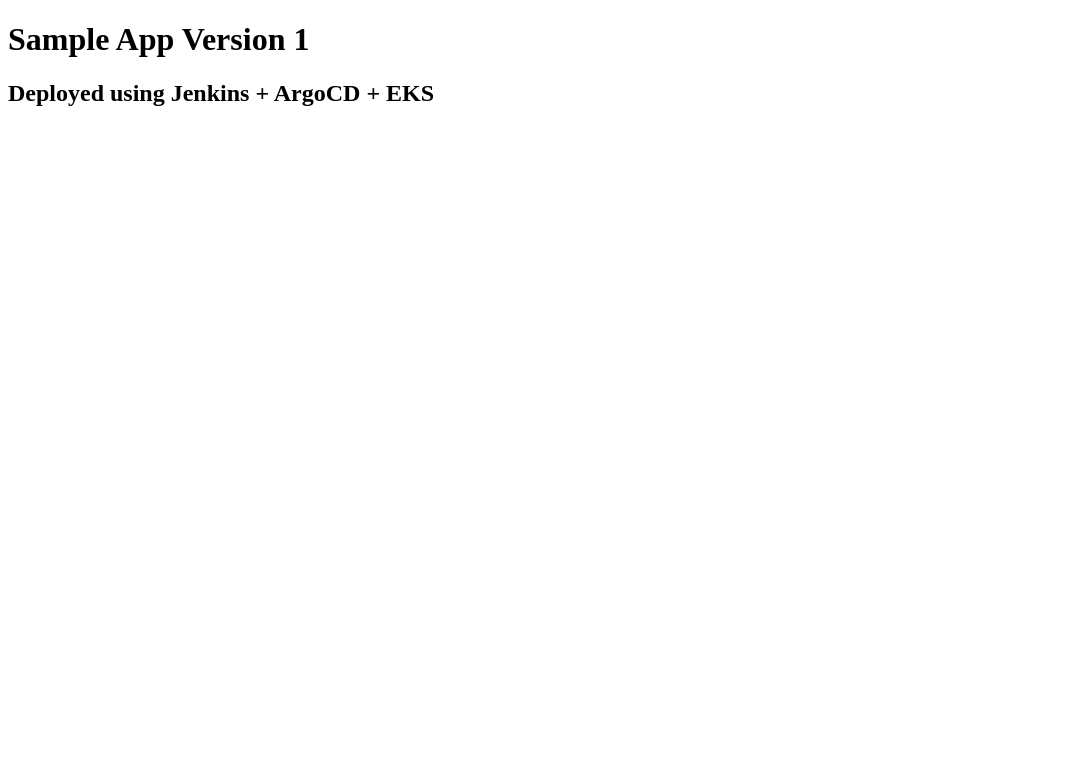
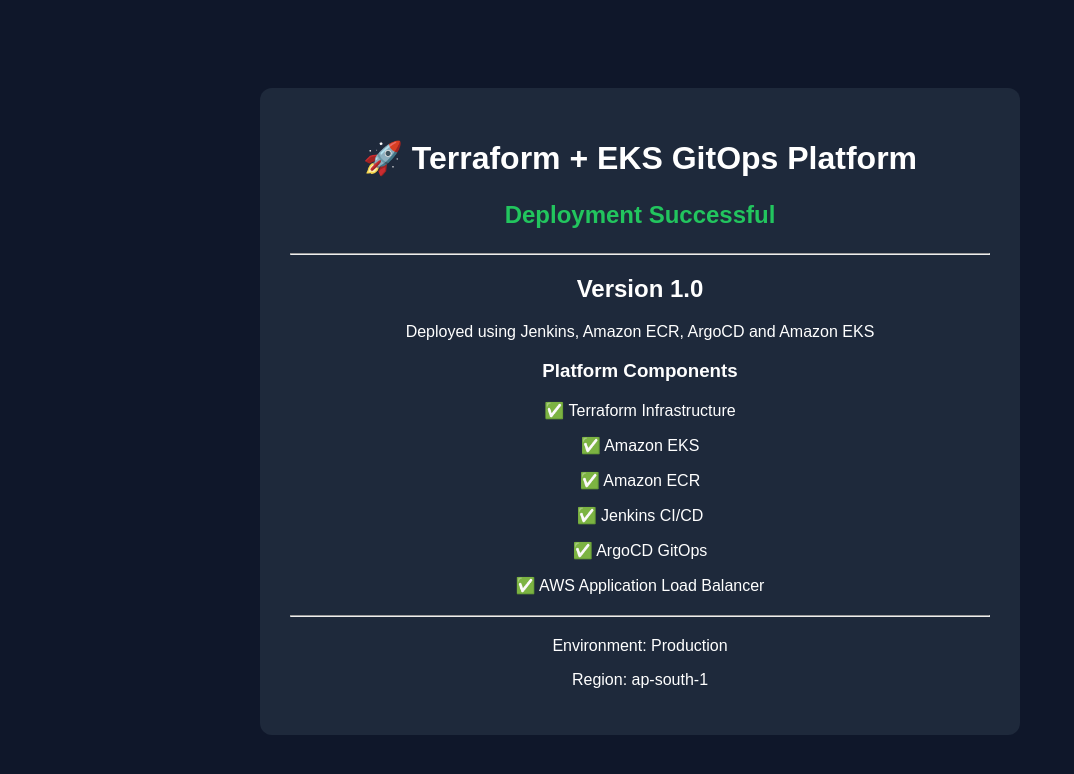
Before and after one commit to venkatkadali177/terraform-infra, a plain HTML site: page sample-app-source/index.html in a window 1280 px wide. Shown: the whole page, without its empty margins (0-1074 px from the left). Drawn offline with Linux system fonts and the light colour scheme.

Commit message:
update sample app homepage

```diff
--- a/sample-app-source/index.html
+++ b/sample-app-source/index.html
@@ -1,10 +1,66 @@
 <!DOCTYPE html>
 <html>
 <head>
-    <title>Sample DevOps App</title>
+    <title>DevOps GitOps Platform</title>
+
+    <style>
+        body {
+            font-family: Arial, sans-serif;
+            background: #0f172a;
+            color: white;
+            text-align: center;
+            padding-top: 80px;
+        }
+
+        .card {
+            width: 700px;
+            margin: auto;
+            background: #1e293b;
+            padding: 30px;
+            border-radius: 12px;
+        }
+
+        .success {
+            color: #22c55e;
+            font-size: 24px;
+            font-weight: bold;
+        }
+
+        hr {
+            margin: 20px 0;
+        }
+    </style>
 </head>
+
 <body>
-    <h1>Sample App Version 1</h1>
-    <h2>Deployed using Jenkins + ArgoCD + EKS</h2>
+
+    <div class="card">
+
+        <h1>🚀 Terraform + EKS GitOps Platform</h1>
+
+        <p class="success">Deployment Successful</p>
+
+        <hr>
+
+        <h2>Version 1.0</h2>
+
+        <p>Deployed using Jenkins, Amazon ECR, ArgoCD and Amazon EKS</p>
+
+        <h3>Platform Components</h3>
+
+        <p>✅ Terraform Infrastructure</p>
+        <p>✅ Amazon EKS</p>
+        <p>✅ Amazon ECR</p>
+        <p>✅ Jenkins CI/CD</p>
+        <p>✅ ArgoCD GitOps</p>
+        <p>✅ AWS Application Load Balancer</p>
+
+        <hr>
+
+        <p>Environment: Production</p>
+        <p>Region: ap-south-1</p>
+
+    </div>
+
 </body>
 </html>
```
